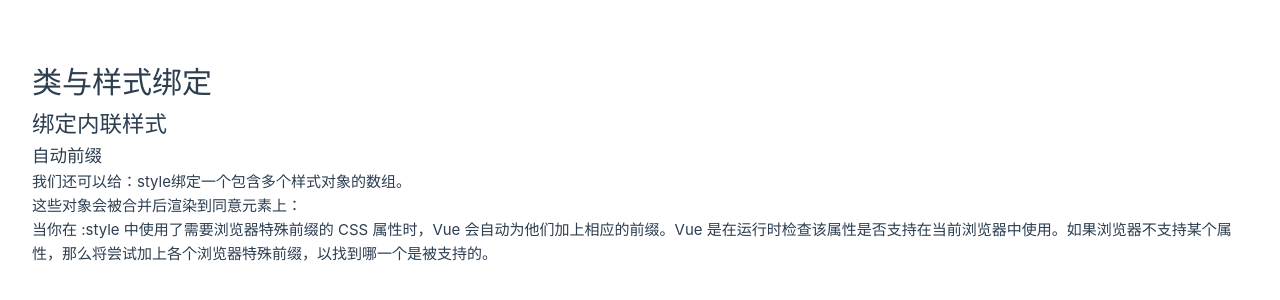
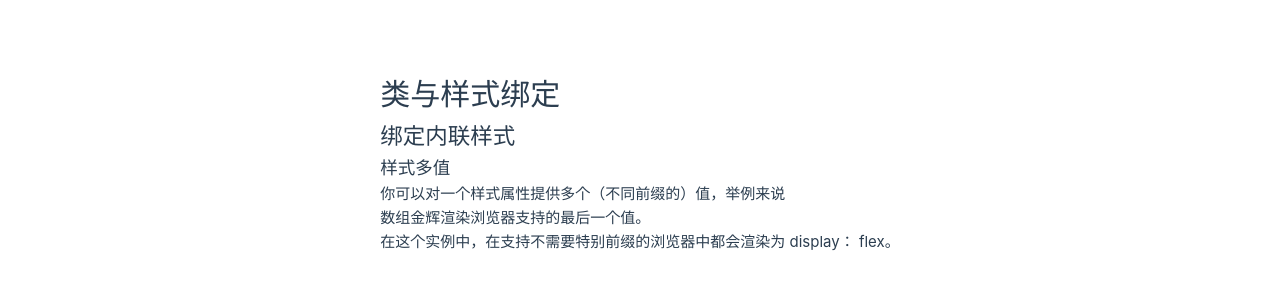
Before and after one commit to ShenlongDev/vue_xx, a Vue app: page / in a window 1280 px wide. Shown: the part 238-538 px from the top of the page. Built offline with nearby package versions, Linux system fonts and the light colour scheme.

Commit message:
样式多值

```diff
--- a/src/MyApp.vue
+++ b/src/MyApp.vue
@@ -11,11 +11,11 @@ const sstyleObject = reactive({
 <template>
   <h1>类与样式绑定</h1>
   <h2>绑定内联样式</h2>
-  <h3>自动前缀</h3>
-  <p>我们还可以给：style绑定一个包含多个样式对象的数组。</p>
-  <p>这些对象会被合并后渲染到同意元素上：</p>
-  <div :style="[baseStyles, overridingStyles]"></div>
-  <p>当你在 :style 中使用了需要浏览器特殊前缀的 CSS 属性时，Vue 会自动为他们加上相应的前缀。Vue 是在运行时检查该属性是否支持在当前浏览器中使用。如果浏览器不支持某个属性，那么将尝试加上各个浏览器特殊前缀，以找到哪一个是被支持的。</p>
+  <h3>样式多值</h3>
+  <p>你可以对一个样式属性提供多个（不同前缀的）值，举例来说</p>
+  <div :style="{ display: ['-webkit-box', '-ms-flexbox', 'flex'] }"></div>
+  <p>数组金辉渲染浏览器支持的最后一个值。</p>
+  <p>在这个实例中，在支持不需要特别前缀的浏览器中都会渲染为 display： flex。</p>
 </template>
 
 <style scoped></style>
```
